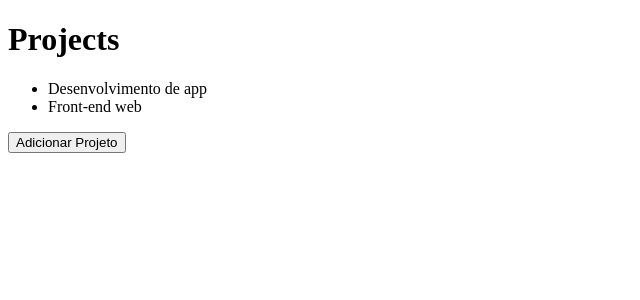
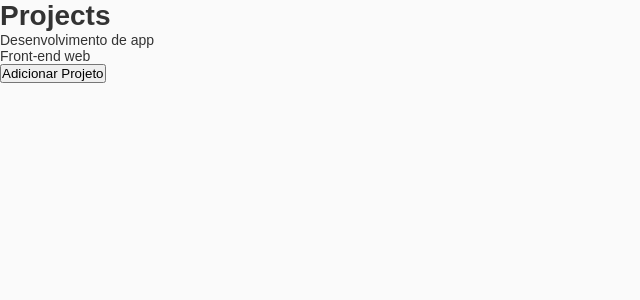
Before and after one commit to Dadarkp3/conceitos-dev, a React app in the folder frontend/: page / in a window 1280 px wide. Shown: the top 300 px of the page, without its empty margins (0-640 px from the left). Built offline with nearby package versions, Linux system fonts and the light colour scheme.

Commit message:
webpack css loader

```diff
--- a/frontend/package.json
+++ b/frontend/package.json
@@ -4,7 +4,8 @@
   "main": "src/index.js",
   "license": "MIT",
   "scripts": {
-    "dev": "yarn webpack-dev-server --mode development"
+    "dev": "webpack-dev-server --mode development",
+    "build": "webpack --mode production"
   },
   "dependencies": {
     "@babel/cli": "^7.8.4",
@@ -12,8 +13,10 @@
     "@babel/preset-env": "^7.9.5",
     "@babel/preset-react": "^7.9.4",
     "babel-loader": "^8.1.0",
+    "css-loader": "^3.5.2",
     "react": "^16.13.1",
     "react-dom": "^16.13.1",
+    "style-loader": "^1.1.4",
     "webpack": "^4.42.1",
     "webpack-cli": "^3.3.11"
   },
--- a/frontend/src/App.css
+++ b/frontend/src/App.css
@@ -0,0 +1,12 @@
+* {
+  margin: 0;
+  padding: 0;
+  outline: 0;
+  box-sizing: border-box;
+}
+
+body {
+  background: #fafafa;
+  color: #333;
+  font: 14px sans-serif;
+}
--- a/frontend/src/App.js
+++ b/frontend/src/App.js
@@ -1,11 +1,11 @@
 import React, { useState } from 'react';
 import Header from './components/Header';
+import './App.css';
 
 export default function App(){
   const [projects, setProjects] = useState(['Desenvolvimento de app', 'Front-end web' ]);
 
   function handleAddProject(){
-    //projects.push(`Novo Projeto ${Date.now()}`);
     setProjects([...projects, `Novo Projeto ${Date.now()}`]);
     console.log(projects);
   }
--- a/frontend/webpack.config.js
+++ b/frontend/webpack.config.js
@@ -19,11 +19,11 @@ module.exports={
         }
       },
       {
-        test: /\.js$/,
+        test: /\.css$/,
         exclude: /node-modules/,
         use: [
+          { loader: 'style-loader' },
           { loader: 'css-loader' },
-          { loader: 'style-loader' },
         ]
       }
     ]
```
Also changed, not shown: 1 other file (tests, documents, lock files or other folders).
